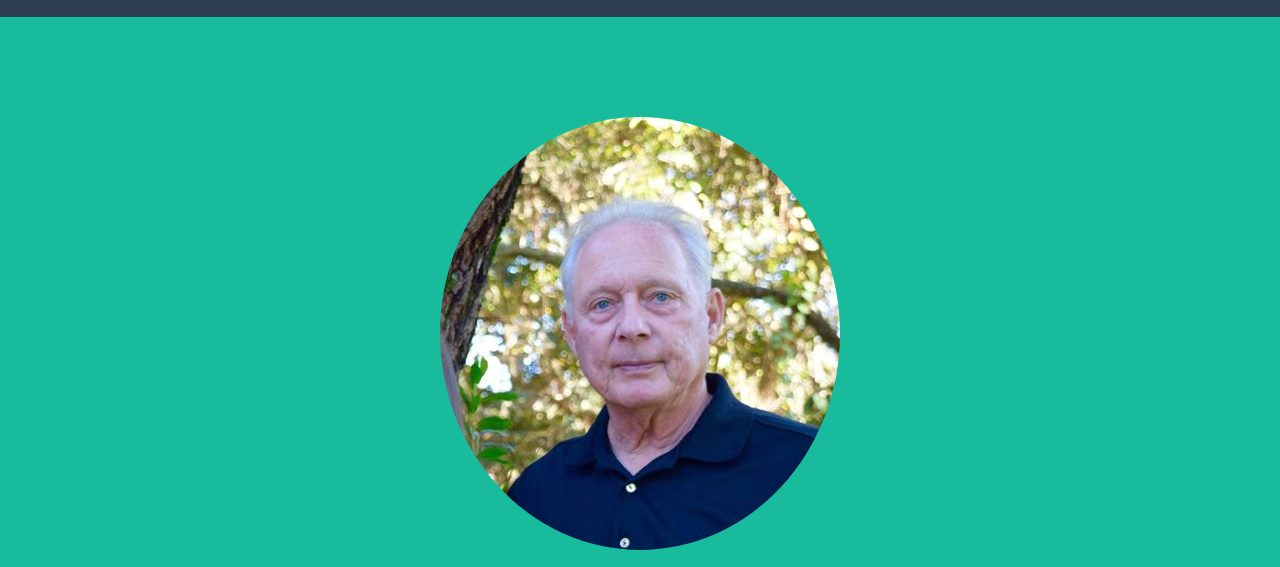
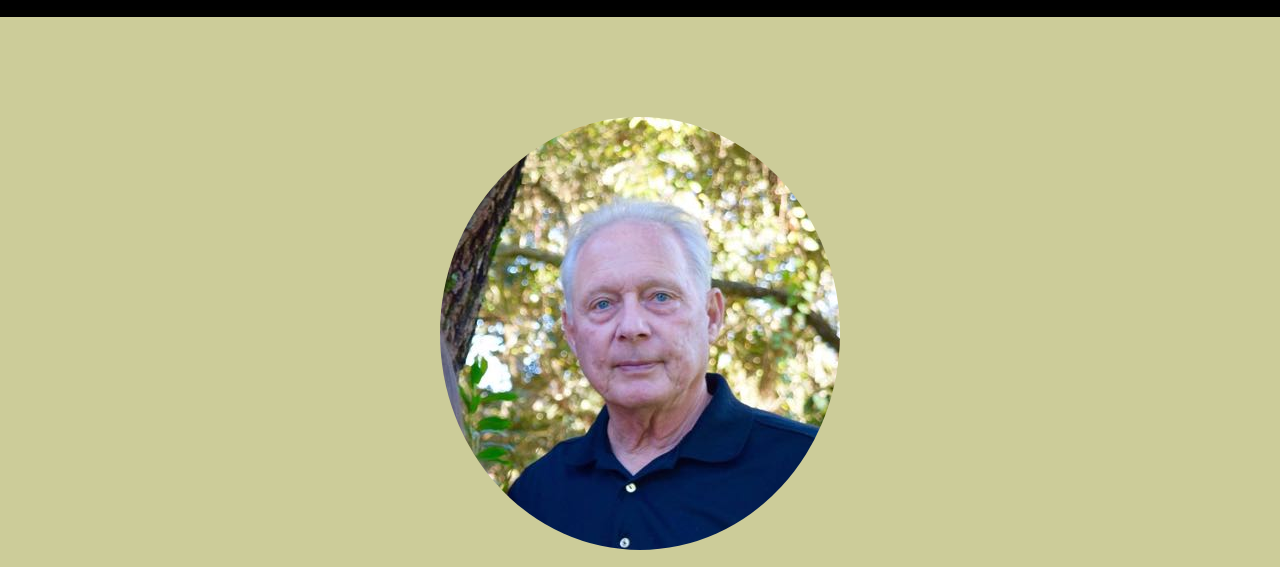
Before and after one commit to chip/martychouinard.com, a website: page index.html in a window 1280 px wide. Shown: the part 83-650 px from the top of the page. Drawn offline with nearby package versions, Linux system fonts and the light colour scheme.

Commit message:
Update primary, success colors for theme

```diff
--- a/less/variables.less
+++ b/less/variables.less
@@ -2,8 +2,8 @@
 
 // Gray and Brand Colors for use across theme
 
-@theme-primary:    #2C3E50;
-@theme-success:    #18BC9C;
+@theme-primary:    #000000;
+@theme-success:    #CCCC99;
 
 @gray-base:        #000;
 @gray-darker:      lighten(@gray-base, 13.5%); // #222
```
Also changed, not shown: css/freelancer.css, css/freelancer.min.css.
